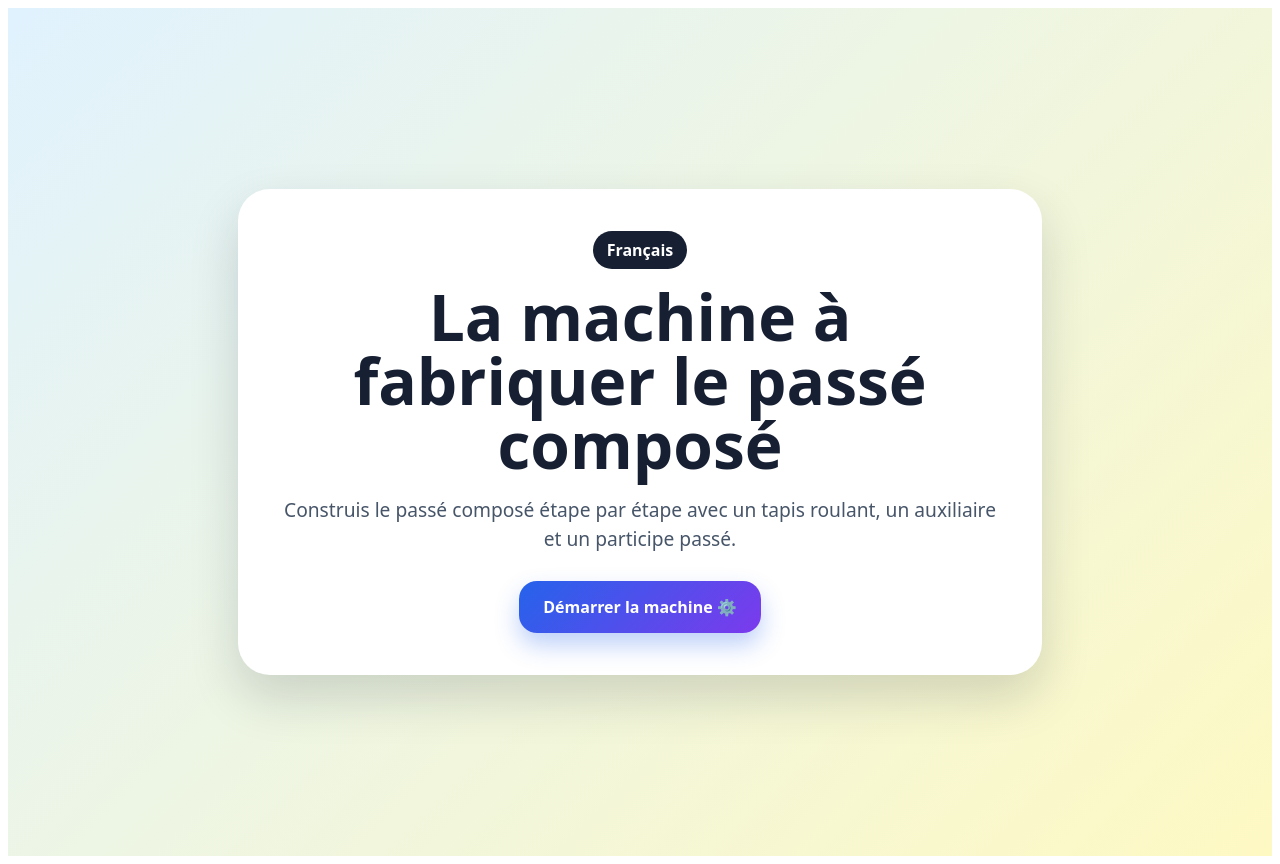
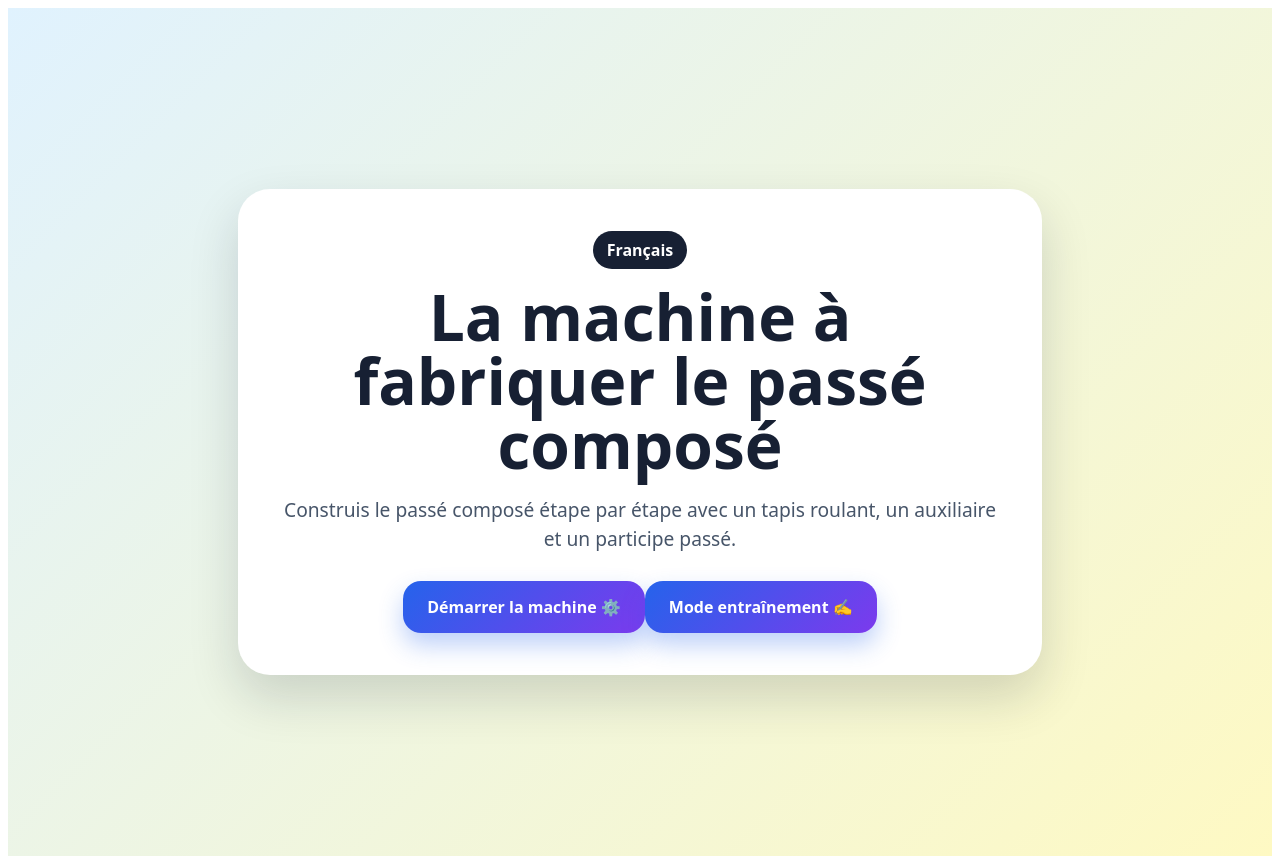
Before and after one commit to ossthun/machinepc, a Next.js app: page / in a window 1280 px wide. Built offline with nearby package versions, Linux system fonts and the light colour scheme.

Commit message:
Add training mode link to index page

```diff
--- a/pages/index.js
+++ b/pages/index.js
@@ -15,6 +15,9 @@ export default function Home() {
 
         <Link href="/passe-compose-machine" style={styles.button}>
           Démarrer la machine ⚙️
+        </Link>
+        <Link href="/passe-compose-training" style={styles.button}>
+          Mode entraînement ✍️
         </Link>
       </section>
     </main>
```
